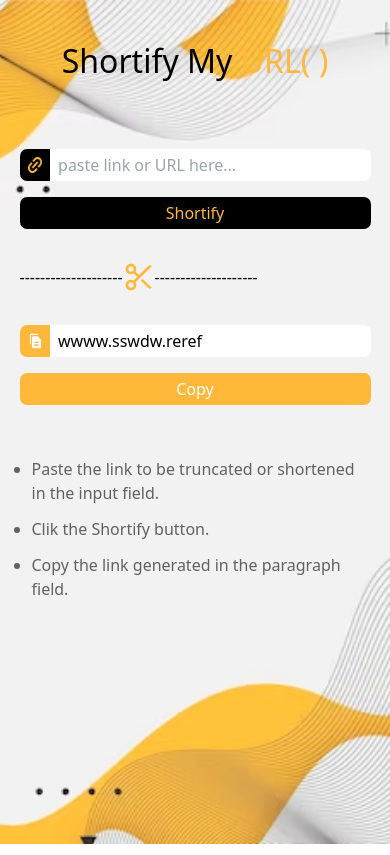
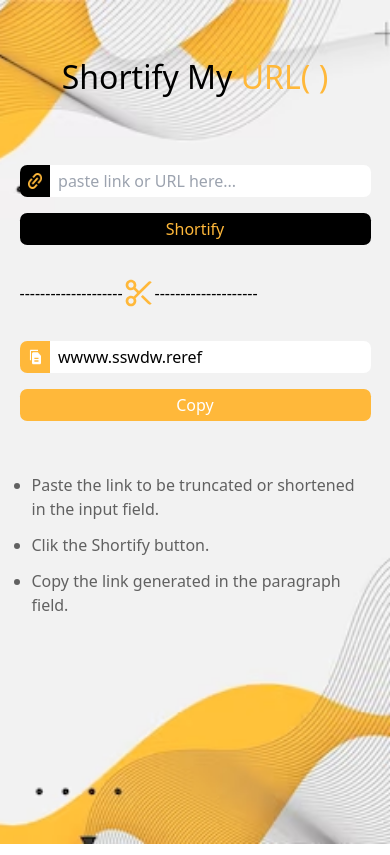
Before and after one commit to PrimeFord/URL_shortener, a React (Vite) app: page / in a window 390 px wide. Built offline with nearby package versions, Linux system fonts and the light colour scheme.

Commit message:
feat: URL Shortener

```diff
--- a/src/App.jsx
+++ b/src/App.jsx
@@ -11,7 +11,7 @@ function App() {
 
   return (
     <div className="App">
-      <div className="h-[95%] w-[90%] lg:h-[75%] mt-8 lg:mt-0 lg:w-[60%] text-center">
+      <div className="h-[95%] w-[90%] lg:h-[75%] mt-[4rem] lg:mt-0 lg:w-[60%] text-center">
         <InputLink setInputValue={setInputValue} />
         <CutLine />
         <ResultLink inputValue={inputValue} />
```
